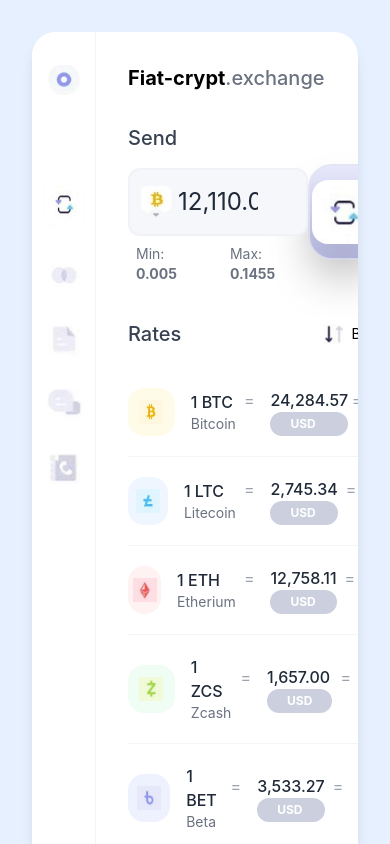
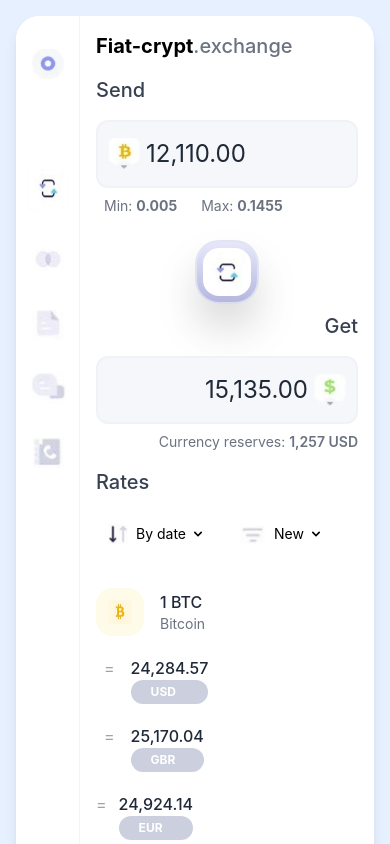
Before and after one commit to naimulhasannabil/Crypto-Page-Design, a React (Vite) app in the folder crypto-exchange/: page / in a window 390 px wide. Shown: the top 844 px of the page. Built offline with nearby package versions, Linux system fonts and the light colour scheme.

Commit message:
Make it resposive

```diff
--- a/crypto-exchange/src/App.jsx
+++ b/crypto-exchange/src/App.jsx
@@ -1,34 +1,37 @@
 import React from 'react';
-import Sidebar from './components/Sidebar';
-import ExchangeForm from './components/ExchangeForm';
-import RatesTable from './components/RatesTable';
-import AccountsPanel from './components/AccountsPanel';
+import Sidebar from "./components/Sidebar"
+import ExchangeForm from "./components/ExchangeForm"
+import RatesTable from "./components/RatesTable"
+import AccountsPanel from "./components/AccountsPanel"
 
 function App() {
   return (
-    <div className="min-h-screen bg-light-blue p-8 font-sans">
-      <div className="max-w-7xl mx-auto bg-white rounded-3xl shadow-lg overflow-hidden flex">
-        <div className="w-16 bg-white border-r border-gray-100">
+    <div className="min-h-screen bg-light-blue p-4 sm:p-6 md:p-8 font-sans">
+      <div className="max-w-7xl mx-auto bg-white rounded-3xl shadow-lg overflow-hidden flex flex-col lg:flex-row">
+        <div className="flex flex-row lg:flex-row">
+          <div className="min-w-[4rem] bg-white border-r border-gray-100">
             <Sidebar />
           </div>
 
-        <div className="flex-grow p-8">
+          <div className="flex-grow p-4 sm:p-6 md:p-8 overflow-x-auto">
             <div className="flex items-center">
               <h1 className="text-xl font-medium">
-              <span className="font-bold">Fiat-crypt</span><span className='text-gray-500'>.exchange</span>
+                <span className="font-bold">Fiat-crypt</span>
+                <span className="text-gray-500">.exchange</span>
               </h1>
             </div>
 
             <ExchangeForm />
             <RatesTable />
           </div>
+        </div>
 
-        <div className="w-96">
+        <div className="w-full lg:w-96">
           <AccountsPanel />
         </div>
       </div>
     </div>
-  );
+  )
 }
 
-export default App;
+export default App
--- a/crypto-exchange/src/components/AccountCard.jsx
+++ b/crypto-exchange/src/components/AccountCard.jsx
@@ -11,15 +11,15 @@ const AccountCard = ({ account }) => {
   }
 
   return (
-    <div className="flex mb-6">
+    <div className="flex mb-4 sm:mb-6">
       {/* Bank logo */}
-      <div className="bg-white rounded-xl p-2 mr-3 w-12 h-12 flex items-center justify-center">
+      <div className="bg-white rounded-xl p-2 mr-3 w-10 h-10 sm:w-12 sm:h-12 flex items-center justify-center shrink-0">
         <img src={icon || "/placeholder.svg"} alt={name} className="w-8 h-8 object-contain" />
       </div>
 
       {/* Account details */}
       <div>
-        <div className="text-xl text-white">{formatBalance(balance)}</div>
+        <div className="text-lg sm:text-xl text-white">{formatBalance(balance)}</div>
         <div className="flex items-center">
           <div className="text-sm text-white/80 mr-2">{name}</div>
           <div className="bg-[#E5E5FE] px-3 py-0.5 rounded-full text-xs text-[#7a7ba2]">{currency}</div>
--- a/crypto-exchange/src/components/ChartLine.jsx
+++ b/crypto-exchange/src/components/ChartLine.jsx
@@ -20,7 +20,7 @@ const ChartLine = ({ trend, height = 30, cryptoId }) => {
       <img
         src={getGraphImage(cryptoId) || "/placeholder.svg"}
         alt={`${cryptoId} graph`}
-        className="w-[6rem] h-[3rem] -mt-8 mb-2 object-contain"
+        className="w-[5rem] sm:w-[6rem] h-[2.5rem] sm:h-[3rem] -mt-4 sm:-mt-8 mb-1 sm:mb-2 object-contain"
       />
     </div>
   )
--- a/crypto-exchange/src/components/CryptoRow.jsx
+++ b/crypto-exchange/src/components/CryptoRow.jsx
@@ -27,8 +27,8 @@ const CryptoRow = ({ crypto }) => {
   // }
 
   return (
-    <div className="flex items-center py-5 border-b border-gray-100">
-      <div className="flex items-center w-1/4">
+    <div className="flex flex-col sm:flex-row items-start sm:items-center py-5 border-b border-gray-100 gap-3 sm:gap-0">
+      <div className="flex items-center w-full sm:w-1/4 mb-2 sm:mb-0">
         <div className={`w-12 h-12 rounded-2xl ${getBgColor(id)} flex items-center justify-center mr-4`}>
           <img src={icon || "/placeholder.svg"} alt={name} className="w-6 h-6" />
         </div>
@@ -42,7 +42,7 @@ const CryptoRow = ({ crypto }) => {
         </div>
       </div>
 
-      <div className="w-1/4 flex items-start">
+      <div className="w-full sm:w-1/4 flex items-start mb-2 sm:mb-0">
         <span className="text-gray-400 mx-2">=</span>
         <div className="ml-2">
           <div className="font-medium text-gray-800">{formatValue(usdValue)}</div>
@@ -50,7 +50,7 @@ const CryptoRow = ({ crypto }) => {
         </div>
       </div>
 
-      <div className="w-1/4 flex items-start">
+      <div className="w-full sm:w-1/4 flex items-start mb-2 sm:mb-0">
         <span className="text-gray-400 mx-2">=</span>
         <div className="ml-2">
           <div className="font-medium text-gray-800">{formatValue(eurValue)}</div>
@@ -60,7 +60,7 @@ const CryptoRow = ({ crypto }) => {
         </div>
       </div>
 
-      <div className="w-1/6 flex items-start">
+      <div className="w-full sm:w-1/6 flex items-start mb-2 sm:mb-0">
         <span className="text-gray-400 mx-0">=</span>
         <div className="ml-3">
           <div className="font-medium text-gray-800">{formatValue(audValue)}</div>
@@ -68,7 +68,7 @@ const CryptoRow = ({ crypto }) => {
         </div>
       </div>
 
-      <div className="w-1/6">
+      <div className="w-full sm:w-1/6">
         {/* <div className="flex items-center">
           <span className={`text-sm font-medium ${getChangeColor(trend)}`}>
             {trend === "up" ? "↑" : "↓"} {change}%
--- a/crypto-exchange/src/components/ExchangeForm.jsx
+++ b/crypto-exchange/src/components/ExchangeForm.jsx
@@ -1,14 +1,16 @@
-import React, { useState } from 'react';
+"use client"
+
+import { useState } from "react"
 
 const ExchangeForm = () => {
-  const [sendAmount, setSendAmount] = useState('12,110.00');
-  const [getAmount, setGetAmount] = useState('15,135.00');
+  const [sendAmount, setSendAmount] = useState("12,110.00")
+  const [getAmount, setGetAmount] = useState("15,135.00")
 
   return (
-    <div className="mt-8">
-      <div className="flex justify-between">
+    <div className="mt-4 sm:mt-6 lg:mt-8">
+      <div className="flex flex-col sm:flex-row justify-between gap-6 sm:gap-0">
         {/* Send Column */}
-        <div className="w-5/12">
+        <div className="w-full sm:w-5/12">
           <h2 className="text-xl font-medium text-gray-700 mb-4">Send</h2>
           <div className="relative">
             <div className="absolute left-3 top-1/2 transform -translate-y-1/2 cursor-pointer">
@@ -22,20 +24,28 @@ const ExchangeForm = () => {
             />
           </div>
           <div className="flex space-x-6 text-sm text-gray-500 mt-2 ml-2">
-            <div>Min: <span className='font-bold'>0.005</span></div>
-            <div>Max: <span className='font-bold'>0.1455</span></div>
+            <div>
+              Min: <span className="font-bold">0.005</span>
+            </div>
+            <div>
+              Max: <span className="font-bold">0.1455</span>
+            </div>
           </div>
         </div>
 
         {/* Middle Exchange Icon */}
-        <div className="flex items-center justify-center w-2/12">
-          <div className="w-[6rem] h-[6rem] bg-gradient-to-b from-[#E7E8FA] to-[#BBBDE6] rounded-3xl shadow-2xl flex items-center justify-center -mt-0 -mb-4 border-2 border-[#E3E5F5] cursor-pointer">
-            <img src="/images/Extra/sidebar ss3.gif" alt="exchange" className="w-[4rem] h-[4rem] rounded-2xl shadow-2xl" />
+        <div className="flex items-center justify-center w-full sm:w-2/12">
+          <div className="w-[4rem] h-[4rem] sm:w-[6rem] sm:h-[6rem] bg-gradient-to-b from-[#E7E8FA] to-[#BBBDE6] rounded-3xl shadow-2xl flex items-center justify-center -mt-0 -mb-4 border-2 border-[#E3E5F5] cursor-pointer mx-auto">
+            <img
+              src="/images/Extra/sidebar ss3.gif"
+              alt="exchange"
+              className="w-[3rem] h-[3rem] sm:w-[4rem] sm:h-[4rem] rounded-2xl shadow-2xl"
+            />
           </div>
         </div>
 
         {/* Get Column */}
-        <div className="w-5/12">
+        <div className="w-full sm:w-5/12">
           <h2 className="text-xl font-medium text-gray-700 mb-4 text-right">Get</h2>
           <div className="relative">
             <input
@@ -54,7 +64,7 @@ const ExchangeForm = () => {
         </div>
       </div>
     </div>
-  );
-};
+  )
+}
 
-export default ExchangeForm;
+export default ExchangeForm
--- a/crypto-exchange/src/components/RatesTable.jsx
+++ b/crypto-exchange/src/components/RatesTable.jsx
@@ -1,26 +1,24 @@
-import React, { useState } from 'react';
-import CryptoRow from './CryptoRow';
-import { cryptoData } from '../data';
+"use client"
+
+import { useState } from "react"
+import CryptoRow from "./CryptoRow"
+import { cryptoData } from "../data"
 
 const RatesTable = () => {
-  const [sortBy, setSortBy] = useState('date');
-  const [viewMode, setViewMode] = useState('new');
+  const [sortBy, setSortBy] = useState("date")
+  const [viewMode, setViewMode] = useState("new")
 
   return (
-    <div className="mt-8">
-      <div className="flex justify-between items-center mb-4">
+    <div className="mt-4 sm:mt-6 lg:mt-8">
+      <div className="flex flex-col sm:flex-row justify-between items-start sm:items-center gap-3 sm:gap-0 mb-4">
         <h2 className="text-xl font-medium text-gray-700">Rates</h2>
-        <div className="flex items-center space-x-4">
+        <div className="flex flex-wrap items-center space-x-2 sm:space-x-4 mt-2 sm:mt-0">
           <div className="flex items-center rounded-md overflow-hidden">
             <button
-         className={`flex items-center gap-2 px-3 py-2 text-sm w-full ${sortBy === 'date' ? 'bg-white' : 'bg-white'}`}
-         onClick={() => setSortBy('date')}
+              className={`flex items-center gap-2 px-3 py-2 text-sm w-full ${sortBy === "date" ? "bg-white" : "bg-white"}`}
+              onClick={() => setSortBy("date")}
             >
-        <img
-          src="/images/Extra/middle1.gif"
-          alt="Sort icon"
-          className="w-5 h-5 object-contain"
-        />
+              <img src="/images/Extra/middle1.gif" alt="Sort icon" className="w-5 h-5 object-contain" />
               <span className="flex items-center">
                 <span>By date</span>
                 <svg
@@ -39,17 +37,12 @@ const RatesTable = () => {
             </button>
           </div>
 
-
           <div className="flex items-center rounded-md overflow-hidden">
             <button
-    className={`flex items-center gap-2 px-3 py-2 text-sm w-full ${viewMode === 'new' ? 'bg-white' : 'bg-white'}`}
-    onClick={() => setViewMode('new')}
+              className={`flex items-center gap-2 px-3 py-2 text-sm w-full ${viewMode === "new" ? "bg-white" : "bg-white"}`}
+              onClick={() => setViewMode("new")}
             >
-    <img
-      src="/images/Extra/middle2.gif"
-      alt="Sort icon"
-      className="w-7 h-5 object-contain"
-    />
+              <img src="/images/Extra/middle2.gif" alt="Sort icon" className="w-7 h-5 object-contain" />
               <span className="flex items-center">
                 <span>New</span>
                 <svg
@@ -67,7 +60,6 @@ const RatesTable = () => {
               </span>
             </button>
           </div>
-
         </div>
       </div>
 
@@ -77,7 +69,7 @@ const RatesTable = () => {
         ))}
       </div>
     </div>
-  );
-};
+  )
+}
 
-export default RatesTable;
+export default RatesTable
```
Also changed, not shown: crypto-exchange/src/components/AccountsPanel.jsx (+11 -7 lines), crypto-exchange/src/components/Sidebar.jsx (+10 -10 lines). Lines whose indentation alone changed are shown as unchanged.
